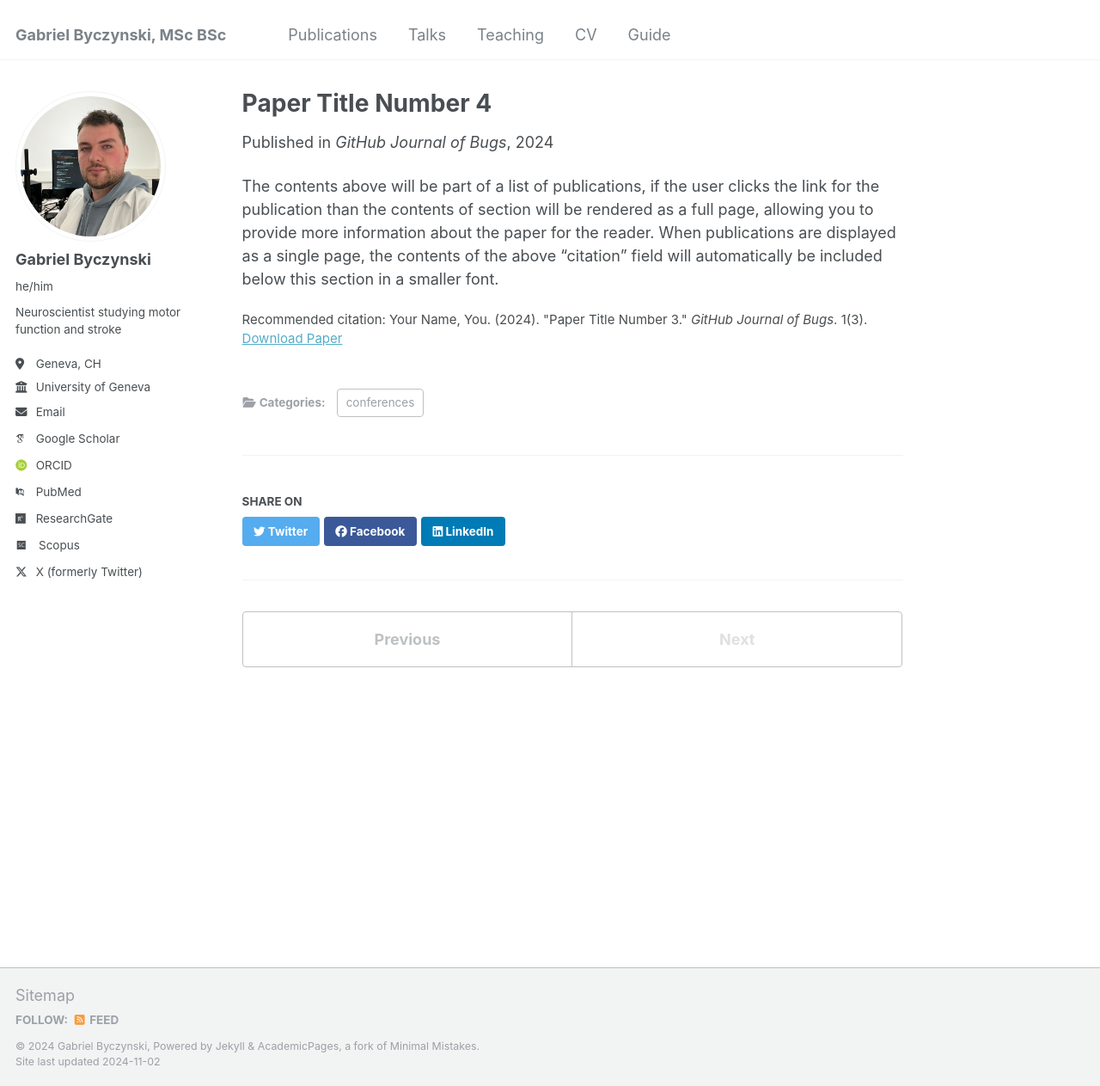
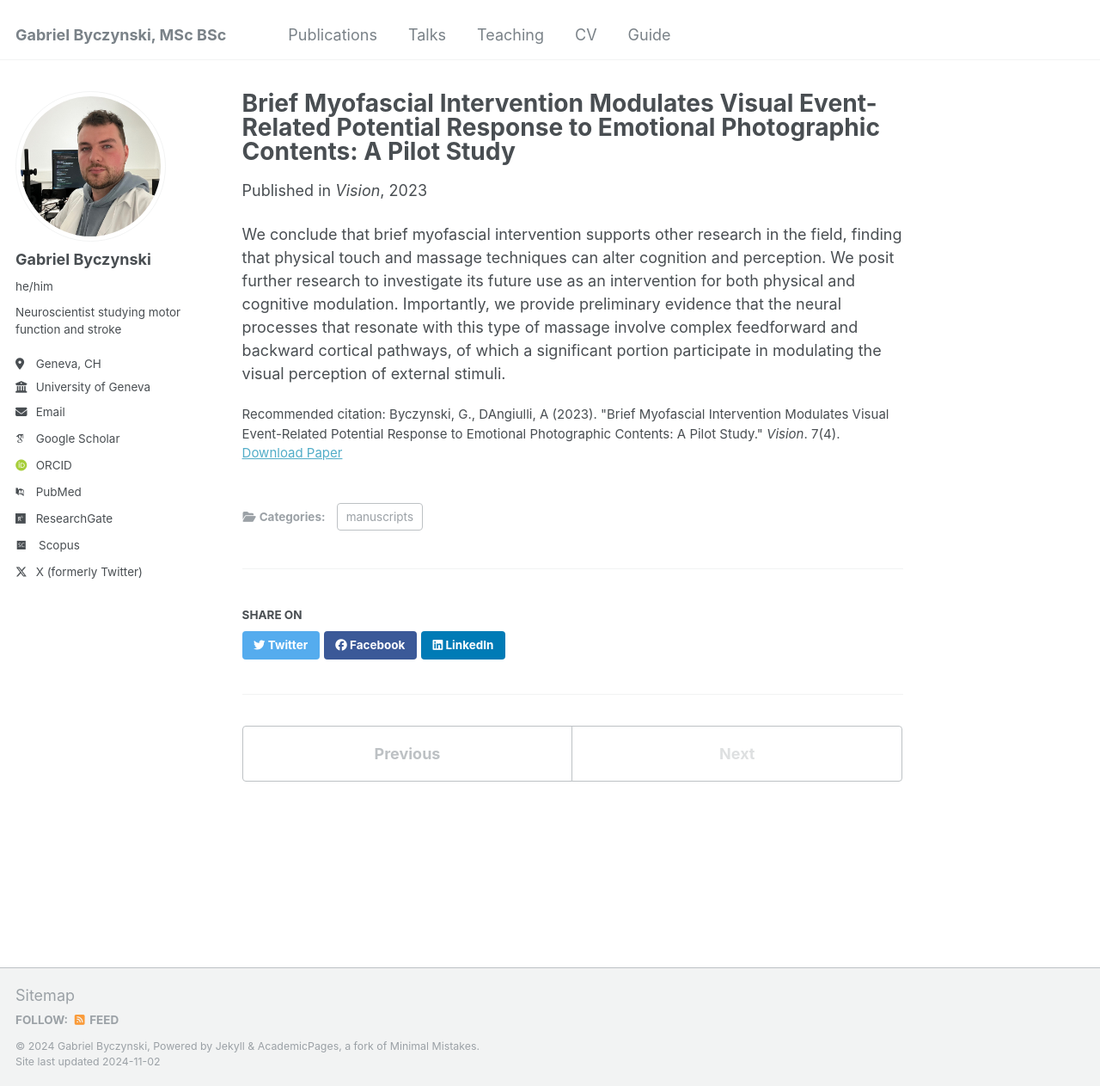
Before and after one commit to gabebyczynski/gabebyczynski.github.io, a Jekyll site: the page built from _publications/2024-02-17-paper-title-number-4.md, in a window 1280 px wide and 1263 px high. Shown: the whole window at 86% size. Built offline with Jekyll 4.4.1, drawn with Linux system fonts in a browser that asks for light colours; some web fonts are replaced.

Commit message:
Update 2024-02-17-paper-title-number-4.md

```diff
--- a/_publications/2024-02-17-paper-title-number-4.md
+++ b/_publications/2024-02-17-paper-title-number-4.md
@@ -1,13 +1,13 @@
 ---
-title: "Paper Title Number 4"
+title: "Brief Myofascial Intervention Modulates Visual Event-Related Potential Response to Emotional Photographic Contents: A Pilot Study"
 collection: publications
-category: conferences
-permalink: /publication/2024-02-17-paper-title-number-4
-excerpt: 'This paper is about fixing template issue #693.'
-date: 2024-02-17
-venue: 'GitHub Journal of Bugs'
-paperurl: 'http://academicpages.github.io/files/paper3.pdf'
-citation: 'Your Name, You. (2024). &quot;Paper Title Number 3.&quot; <i>GitHub Journal of Bugs</i>. 1(3).'
+category: manuscripts
+permalink: /publication/Byczynski_and_DAngiulli_2023
+excerpt: 'We conclude that brief myofascial intervention supports other research in the field, finding that physical touch and massage techniques can alter cognition and perception.'
+date: 2023-12-13
+venue: 'Vision'
+paperurl: 'http://gabebyczynski.github.io/files/Byczynski_and_DAngiulli_2023.pdf'
+citation: 'Byczynski, G., DAngiulli, A (2023). &quot;Brief Myofascial Intervention Modulates Visual Event-Related Potential Response to Emotional Photographic Contents: A Pilot Study.&quot; <i>Vision</i>. 7(4).'
 ---
 
-The contents above will be part of a list of publications, if the user clicks the link for the publication than the contents of section will be rendered as a full page, allowing you to provide more information about the paper for the reader. When publications are displayed as a single page, the contents of the above "citation" field will automatically be included below this section in a smaller font.
+We conclude that brief myofascial intervention supports other research in the field, finding that physical touch and massage techniques can alter cognition and perception. We posit further research to investigate its future use as an intervention for both physical and cognitive modulation. Importantly, we provide preliminary evidence that the neural processes that resonate with this type of massage involve complex feedforward and backward cortical pathways, of which a significant portion participate in modulating the visual perception of external stimuli.
```
